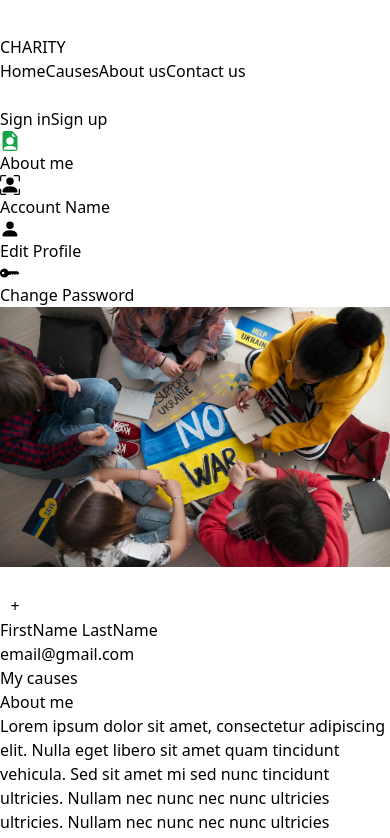
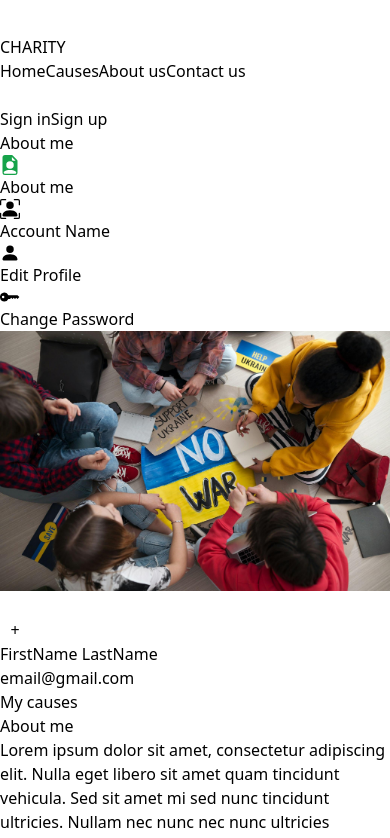
Before and after one commit to ScarWxlf/volunteer-project-front, a Next.js app: page /profile in a window 390 px wide. Shown: the top 838 px of the page. Built offline with nearby package versions, Linux system fonts and the light colour scheme.

Commit message:
feat: mobile layout on profile page

```diff
--- a/src/app/profile/page.tsx
+++ b/src/app/profile/page.tsx
@@ -6,6 +6,7 @@ import ProfileCard from "./ProfileInputCard";
 
 export default function Profile() {
   const [currentHash, setCurrentHash] = useState<string>("");
+  const [isOpen, setIsOpen] = useState<boolean>(true);
 
   const aboutMeRef = useRef<HTMLDivElement>(null);
   const accountNameRef = useRef<HTMLDivElement>(null);
@@ -21,11 +22,23 @@ export default function Profile() {
 
   useSectionObserver(sections, setCurrentHash);
 
+  const handleClick = (hash: string) => {
+    setIsOpen(false);
+    setCurrentHash(hash);
+  }
+
   return (
     <div className="flex flex-col lg:flex-row w-full xl:px-32 lg:px-16 max-[530px]:px-2 max-[530px]:py-4 px-10 py-9 bg-gray-100 gap-5 lg:items-start">
-      <div className="bg-white rounded-xl shadow-lg lg:w-[25%] sticky top-4 p-5 lg:left-12 left-10 z-20">
-        <div className="flex max-[530px]:grid max-[530px]:grid-cols-2 max-[380px]:grid-cols-1 sm:flex-row lg:flex-col flex-row justify-between gap-5">
+      <div className={`bg-white rounded-xl shadow-lg lg:w-[25%] sticky top-4 lg:left-12 left-10 z-20 ${isOpen ? "" : "p-0"}`}>
+        <button
+          onClick={() => setIsOpen(!isOpen)}
+          className={`min-[380px]:hidden bg-green-500 text-white w-full py-2 px-4 rounded-md font-medium`}
+        >{
+          currentHash === "#about-me" ? "About me" : currentHash === "#account-name" ? "Account Name" : currentHash === "#edit-profile" ? "Edit Profile" : "Change Password"
+        }</button>
+        <div className={`m-5 max-[530px]:grid-cols-2 max-[380px]:grid-cols-1 sm:flex-row lg:flex-col flex-row justify-between gap-5 flex ${isOpen ? "max-[530px]:grid" : "max-[380px]:hidden"}`}>
           <a
+            onClick={() => handleClick("#about-me")}
             href="#about-me"
             className="flex gap-2 hover:text-green-600 text-md md:text-lg items-center"
           >
@@ -44,6 +57,7 @@ export default function Profile() {
             About me
           </a>
           <a
+            onClick={() => handleClick("#account-name")}
             href="#account-name"
             className="flex gap-2 hover:text-green-600 text-md md:text-lg items-center"
           >
@@ -63,6 +77,7 @@ export default function Profile() {
             Account Name
           </a>
           <a
+            onClick={() => handleClick("#edit-profile")}
             href="#edit-profile"
             className="flex gap-2 hover:text-green-600 text-md md:text-lg items-center"
           >
@@ -81,6 +96,7 @@ export default function Profile() {
             Edit Profile
           </a>
           <a
+            onClick={() => handleClick("#change-password")}
             href="#change-password"
             className="flex gap-2 hover:text-green-600 text-md md:text-lg items-center"
           >
--- a/src/hooks/useSectionObserver .ts
+++ b/src/hooks/useSectionObserver .ts
@@ -10,6 +10,16 @@ export const useSectionObserver = (
   setCurrentHash: (hash: string) => void
 ) => {
   useEffect(() => {
+    const getRootMargin = () => {
+      const width = window.innerWidth;
+      if (width < 530) {
+        return "0px 20% 0px 0px";
+      } else if (width < 1024) {
+        return "0px 0px -20% 0px";
+      } else {
+        return "0px 0px -40% 0px";
+      }
+    };
     const observer = new IntersectionObserver(
       (entries) => {
         entries.forEach((entry) => {
@@ -21,8 +31,8 @@ export const useSectionObserver = (
           }
         });
       },
-      { threshold: 0.7,
-        rootMargin: "0px 0px -50% 0px"
+      { threshold: 0.9,
+        rootMargin: getRootMargin()
        }
     );
 
```
